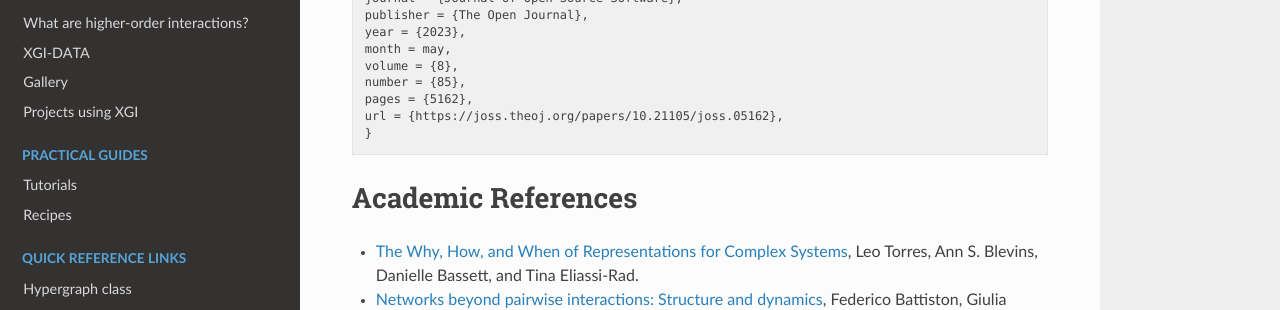
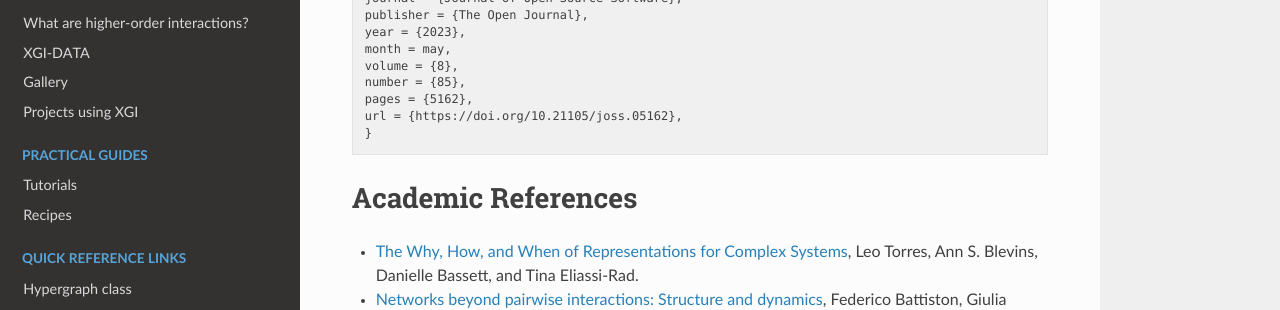
Before and after one commit to xgi-org/xgi, a Sphinx documentation site: the page built from docs/source/index.rst, in a window 1280 px wide and 900 px high, scrolled down 1925 px. Shown: the part 336-646 px from the top of the window. Built offline with Sphinx 7.4.7 and the Read the Docs theme 2.0.0, drawn with Linux system fonts in a browser that asks for light colours; some of the changed lines change nothing that is shown; some of the changed text lies outside the part shown.

Commit message:
updated link to permalink

```diff
--- a/docs/source/index.rst
+++ b/docs/source/index.rst
@@ -154,7 +154,7 @@ a citation in your preferred format) or by copying the following BibTeX entry:
   volume = {8},
   number = {85},
   pages = {5162},
-  url = {https://joss.theoj.org/papers/10.21105/joss.05162},
+  url = {https://doi.org/10.21105/joss.05162},
   }
 
 
```
Also changed, not shown: 1 other file.
